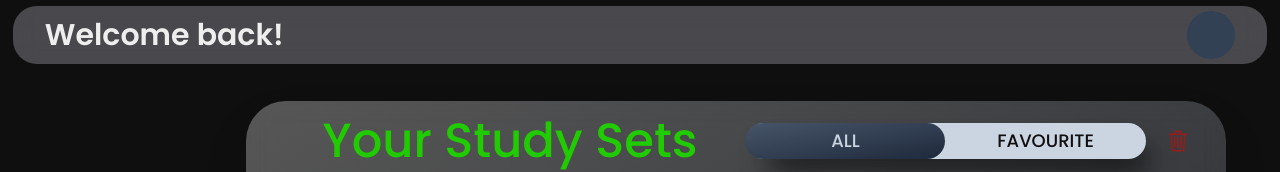
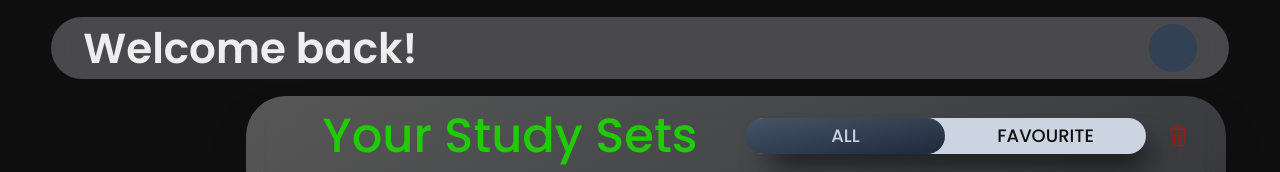
Before and after one commit to LeventeNagyWorks/LearnIt, a React (Vite) app in the folder learnit-app/: page /study-sets in a window 1280 px wide. Shown: the top 172 px of the page. Built offline with nearby package versions, Linux system fonts and the light colour scheme; no server answers; a web font is replaced by a local one.

Commit message:
Design fixes.

```diff
--- a/learnit-app/src/components/StudySets/NavigationBar.jsx
+++ b/learnit-app/src/components/StudySets/NavigationBar.jsx
@@ -4,9 +4,9 @@ import React from 'react'
 
 const NavigationBar = () => {
   return (
-    <div className='w-[98%] h-[8%] min-h-[8%] flex flex-col justify-end font-poppins font-semibold text-cstm_white z-20'>
-            <div className='w-full h-[90%] min-h-[90%] flex justify-between items-center bg-zinc-400/40 backdrop-blur-md rounded-[24px] px-8'>
-                <p className='text-3xl select-none'>Welcome back!</p>
+    <div className='w-[92%] h-[12%] min-h-[12%] flex flex-col justify-center font-poppins font-semibold text-cstm_white z-20'>
+            <div className='w-full h-[65%] min-h-[65%] flex justify-between items-center bg-zinc-400/40 backdrop-blur-md rounded-[34px] px-8'>
+                <p className='lg:text-[42px] select-none'>Welcome back!</p>
                 <div className='w-12 h-12 bg-slate-700 rounded-full cursor-pointer border-2 border-slate-700 hover:border-cstm_white'>
                 </div>
             </div>
--- a/learnit-app/src/components/StudySets/RightPanel.jsx
+++ b/learnit-app/src/components/StudySets/RightPanel.jsx
@@ -97,7 +97,7 @@ const RightPanel = () => {
   };
 
   return (
-    <div className={`w-[85%] flex justify-center items-center relative z-10 font-poppins duration-1000
+    <div className={`w-[85%] flex justify-center items-start relative z-10 font-poppins duration-1000
       ${startTransitionFromStudySets.value ? 'translate-x-full' : ''}
       ${startTransitionToStudySets.value ? 'translate-x-full' : ''}
     `}>
--- a/learnit-app/src/routes/StudySetsPage.jsx
+++ b/learnit-app/src/routes/StudySetsPage.jsx
@@ -70,7 +70,7 @@ const StudySetsPage = () => {
 
         <NavigationBar />
 
-        <div className='w-screen h-[92%] min-h-[92%] flex relative'>
+        <div className='w-screen h-[88%] min-h-[88%] flex relative'>
 
           <LeftPanel
             isStudySetAlreadyExistsActive={isStudySetAlreadyExistsActive}
```
